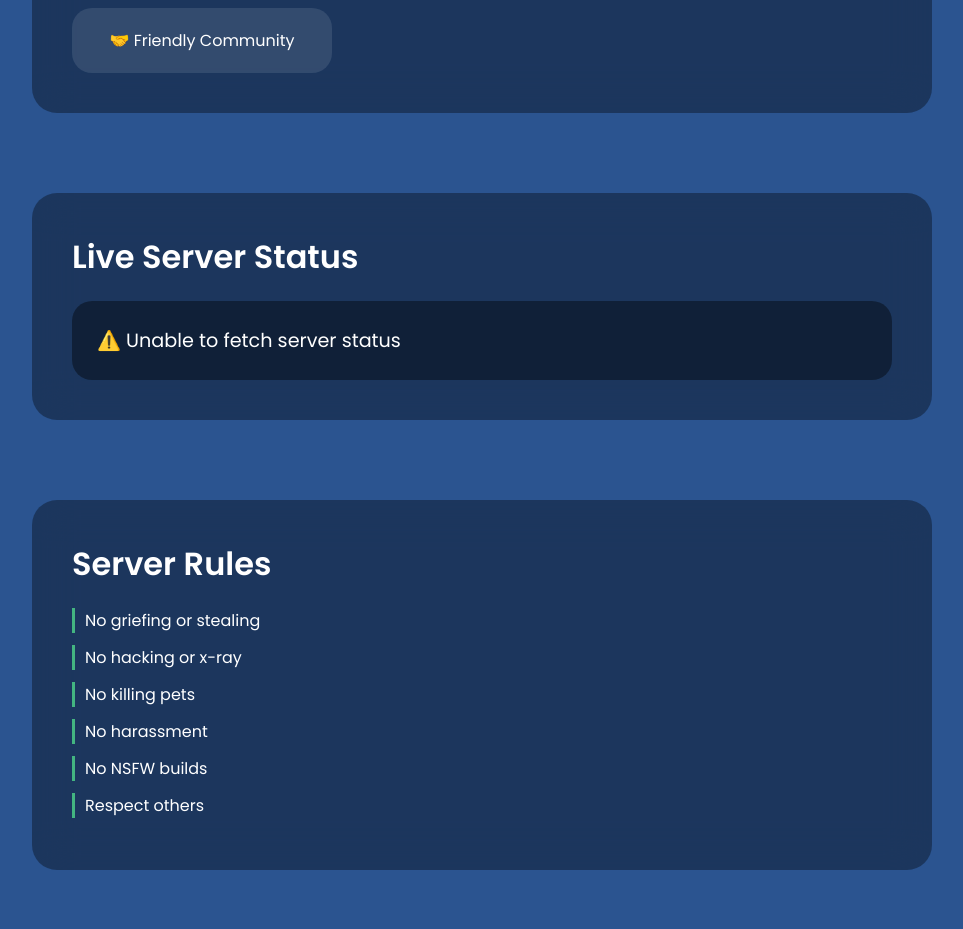
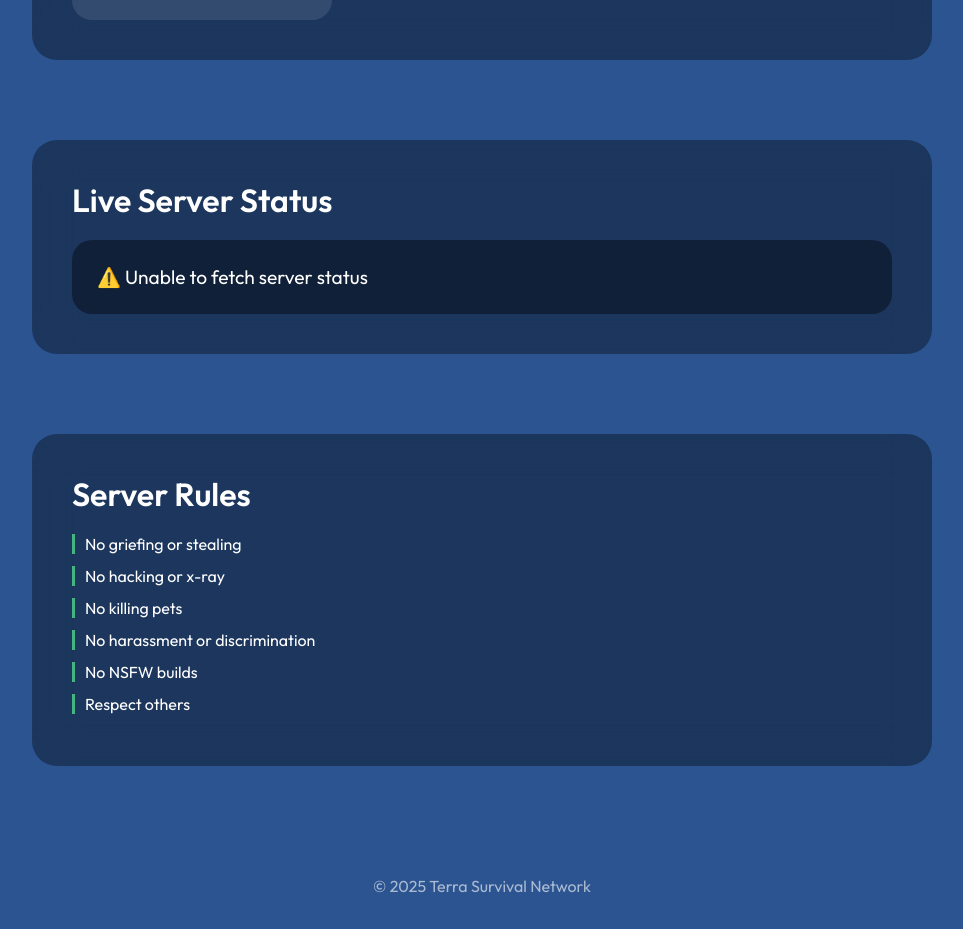
Before and after one commit to Jeremie-coder747/TerrasurvivalNetwork1, a plain HTML site: page Untitled-1.html in a window 1280 px wide. Shown: the part 690-1619 px from the top of the page, without its empty margins (158-1121 px from the left). Drawn offline with Linux system fonts and the light colour scheme; no server answers.

Commit message:
Update Untitled-1.html

```diff
--- a/Untitled-1.html
+++ b/Untitled-1.html
@@ -7,14 +7,14 @@
 
 <style>
 /* ================= GOOGLE FONT ================= */
-@import url('https://fonts.googleapis.com/css2?family=Poppins:wght@300;400;600;700&display=swap');
+@import url('https://fonts.googleapis.com/css2?family=Outfit:wght@300;400;500;600;700&display=swap');
 
 /* ================= GLOBAL ================= */
 * {
   margin: 0;
   padding: 0;
   box-sizing: border-box;
-  font-family: 'Poppins', sans-serif;
+  font-family: 'Outfit', sans-serif;
 }
 
 body {
@@ -261,7 +261,7 @@ footer {
     <li>No griefing or stealing</li>
     <li>No hacking or x-ray</li>
     <li>No killing pets</li>
-    <li>No harassment</li>
+    <li>No harassment or discrimination</li>
     <li>No NSFW builds</li>
     <li>Respect others</li>
   </ul>
```
